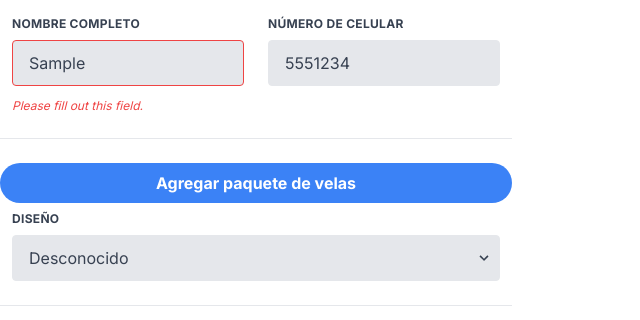
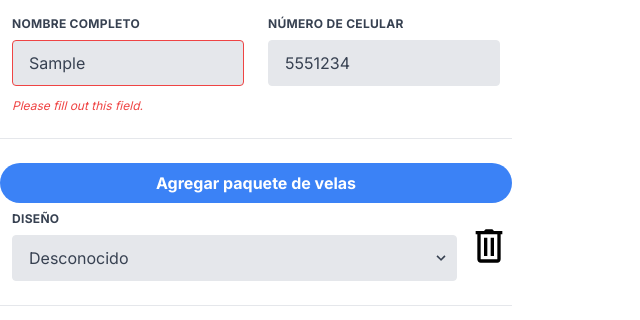
Before and after one commit to jfbarahonag/candles, a Next.js app: page /order/new in a window 1280 px wide. Both pictures are taken after typing "Sample", "5551234" into the empty fields and a click on the button "Agregar paquete de velas". Shown: the top 320 px of the page, without its empty margins (0-640 px from the left). Built offline with nearby package versions, Linux system fonts and the light colour scheme.

Commit message:
use context has been added

```diff
--- a/src/components/form/new-order/CandleFields.tsx
+++ b/src/components/form/new-order/CandleFields.tsx
@@ -5,7 +5,7 @@ const CandleFields = () => {
 
   return (
     <>
-      <div className="w-full px-3 mb-6 md:mb-0">
+      <div className="w-11/12 px-3 mb-6 md:mb-0">
         {/* Diseño */}
         <label
           className="block uppercase tracking-wide text-gray-700 text-xs font-bold mb-2"
@@ -35,6 +35,21 @@ const CandleFields = () => {
           </div>
         </div>
       </div>
+      <button
+        className="w-1/12 flex flex-col justify-center"
+        type="button"
+      >
+        <svg
+          xmlns="http://www.w3.org/2000/svg"
+          x="0px"
+          y="0px"
+          width="40"
+          height="40"
+          viewBox="0 0 24 24"
+        >
+          <path d="M 10 2 L 9 3 L 4 3 L 4 5 L 5 5 L 5 20 C 5 20.522222 5.1913289 21.05461 5.5683594 21.431641 C 5.9453899 21.808671 6.4777778 22 7 22 L 17 22 C 17.522222 22 18.05461 21.808671 18.431641 21.431641 C 18.808671 21.05461 19 20.522222 19 20 L 19 5 L 20 5 L 20 3 L 15 3 L 14 2 L 10 2 z M 7 5 L 17 5 L 17 20 L 7 20 L 7 5 z M 9 7 L 9 18 L 11 18 L 11 7 L 9 7 z M 13 7 L 13 18 L 15 18 L 15 7 L 13 7 z"></path>
+        </svg>
+      </button>
     </>
   );
 };
--- a/src/components/form/new-order/CandlesPack.tsx
+++ b/src/components/form/new-order/CandlesPack.tsx
@@ -1,9 +1,12 @@
-import CandleFields from "./CandleFields"
+import CandleFields from "./CandleFields";
+import { ICandlePack } from "./interfaces";
 
-const CandlesPack = ({candlePack}:{candlePack: ICandlePack}) => {
+const CandlesPack = ({ candlePack }: { candlePack: ICandlePack }) => {
   return (
-    <CandleFields />
-  )
-}
+    <>
+      <CandleFields />
+    </>
+  );
+};
 
-export default CandlesPack
+export default CandlesPack;
--- /dev/null
+++ b/src/components/form/new-order/NewOrderContext.tsx
@@ -0,0 +1,14 @@
+import { createContext, useContext } from "react";
+import { ICandlePack } from "./interfaces";
+
+export type NewOrderContext = {
+  candlesPacks: ICandlePack[]
+  setCandlesPacks: (cp: ICandlePack[]) => void
+}
+
+export const NewFormContext = createContext<NewOrderContext>({
+  candlesPacks : [],
+  setCandlesPacks: () => {}
+});
+
+export const useNewFormContext = () => useContext(NewFormContext);
--- a/src/components/form/new-order/NewOrderForm.tsx
+++ b/src/components/form/new-order/NewOrderForm.tsx
@@ -1,13 +1,15 @@
 import { useState } from "react";
 import {v4 as uuidv4} from "uuid";
 
+import { ICandlePack } from "./interfaces";
+
 import Row from "./Row";
-import BaseFields from "./BaseFields";
 
 import CandlesPack from "./CandlesPack";
+import { NewFormContext } from "./NewOrderContext";
 
 export default function NewOrderForm() {
-  const [candlesPack, setCandlesPack] = useState<ICandlePack[]>([]);
+  const [candlesPacks, setCandlesPacks] = useState<ICandlePack[]>([]);
   const [showCandleFields, setShowCandleFields] = useState(true);
 
   const addCandlePack = () => {
@@ -17,10 +19,11 @@ export default function NewOrderForm() {
       names: []
     };
 
-    setCandlesPack([...candlesPack, newCandlePack]);
+    setCandlesPacks([...candlesPacks, newCandlePack]);
   }
 
   return (
+    <NewFormContext.Provider value={{candlesPacks, setCandlesPacks}}>
       <form className="w-full max-w-lg py-4">
         {/* datos de comprador */}
         <Row>
@@ -68,19 +71,14 @@ export default function NewOrderForm() {
             </button>
           </div>
           {
-          candlesPack.length > 0 && (
-            candlesPack.map(cp => (
+            candlesPacks.length > 0 && (
+              candlesPacks.map(cp => (
                 <CandlesPack key={cp.id} candlePack={cp} />
               ))
             )
           }
         </Row>
-      {/* velas adicionales */}
-      {/* <h1>Velas adicionales</h1> */}
-      {/* datos de bases */}
-      {/* <Row>
-        <BaseFields />
-      </Row> */}
       </form>
+    </NewFormContext.Provider>
   );
 }
--- a/src/components/form/new-order/interfaces.ts
+++ b/src/components/form/new-order/interfaces.ts
@@ -1,6 +1,6 @@
 type CandlePackType = 'Desconocido' | 'Pesebre' | 'Doradas' | 'Colores';
 
-interface ICandlePack {
+export interface ICandlePack {
   id: string,
   type: CandlePackType,
   names: string[]
```
Lines whose indentation alone changed are shown as unchanged.
